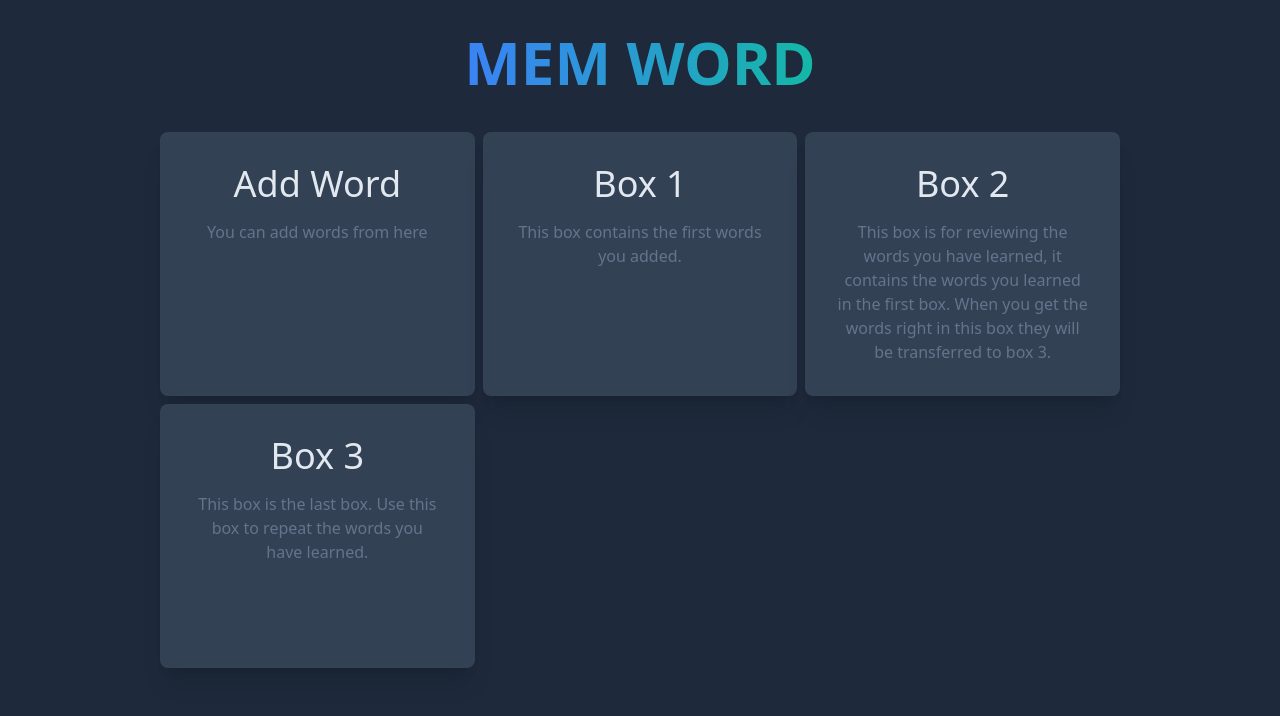
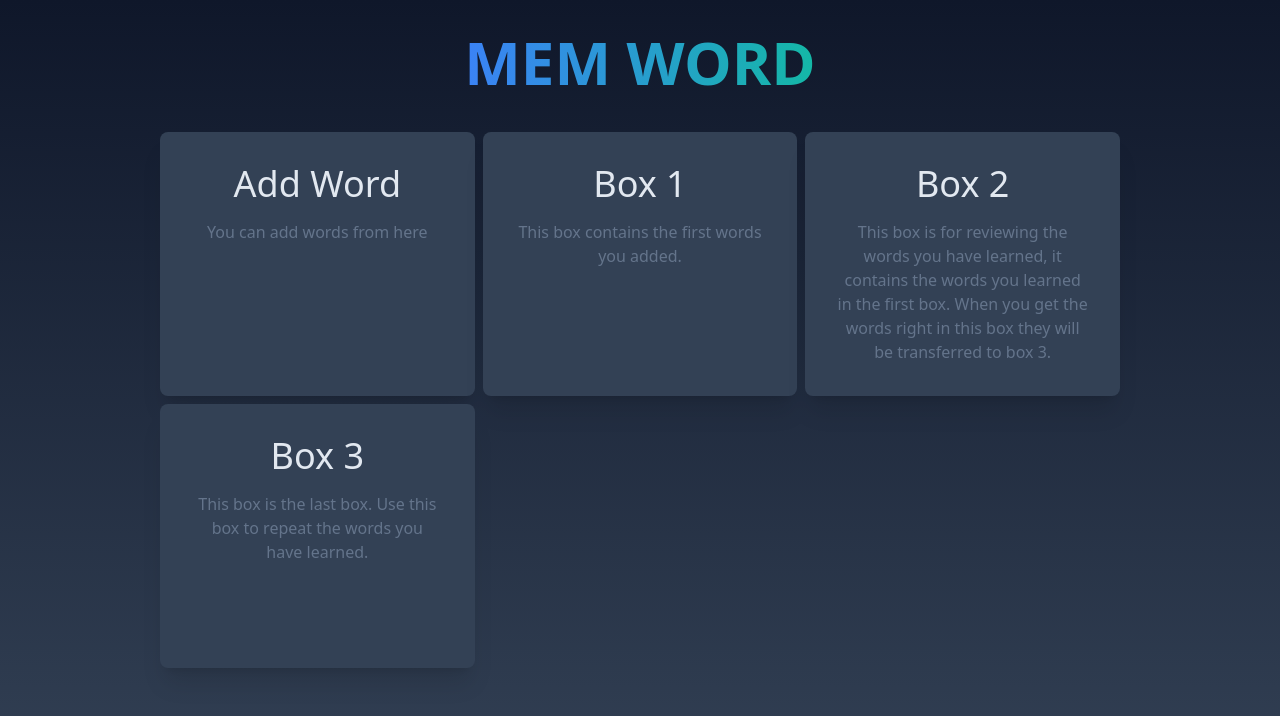
Before and after one commit to ferhatkplnn/MemWord, a React (Vite) app: page / in a window 1280 px wide. Shown: the top 716 px of the page. Built offline with nearby package versions, Linux system fonts and the light colour scheme.

Commit message:
Changed the background color from solid slate-800 to a gradient from slate-700 to slate-900.

```diff
--- a/src/index.css
+++ b/src/index.css
@@ -4,6 +4,6 @@
 
 @layer base {
   body {
-    @apply bg-slate-800 text-slate-200;
+    @apply bg-fixed bg-gradient-to-t from-slate-700 to-slate-900 text-slate-200;
   }
 }
```
